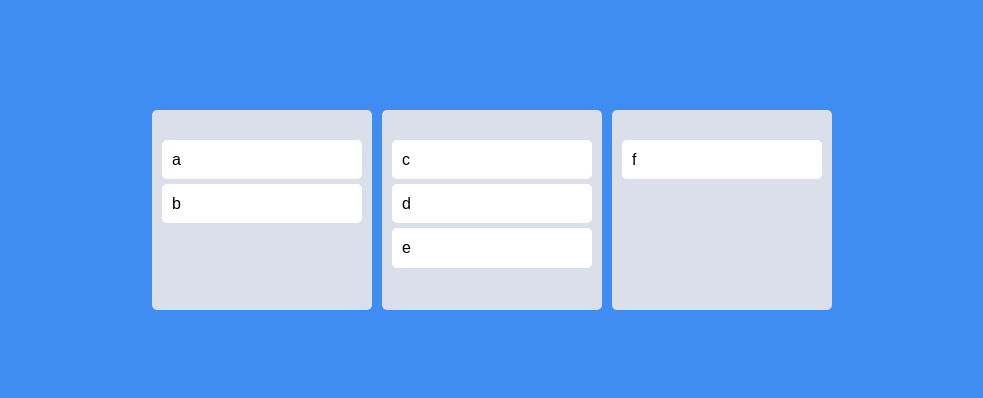
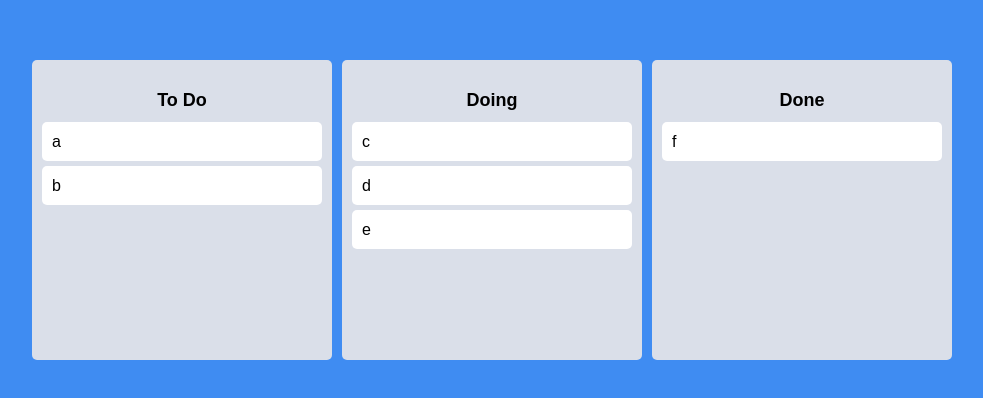
Before and after one commit to danielhc0228/trello-clone, a React (Vite) app: page / in a window 1280 px wide. Shown: the part 190-588 px from the top of the page, without its empty margins (148-1131 px from the left). Built offline with nearby package versions, Linux system fonts and the light colour scheme.

Commit message:
Make Cards move around in a relevant board, just one board

```diff
--- a/src/App.tsx
+++ b/src/App.tsx
@@ -6,31 +6,35 @@
 
 const Wrapper = styled.div`
     display: flex;
-    max-width: 680px;
-    width: 100%;
+    width: 100vw;
     margin: 0 auto;
     justify-content: center;
     align-items: center;
     height: 100vh;
 `;
 const Boards = styled.div`
-    display: grid;
+    display: flex;
+    justify-content: center;
+    align-items: flex-start;
     width: 100%;
-    grid-template-columns: repeat(3, 1fr);
     gap: 10px;
 `;
 
 function App() {
     const [toDos, setToDos] = useRecoilState(toDoState);
-    const onDragEnd = ({ draggableId, destination, source }: DropResult) => {
-        if (!destination) return;
-
-        // setToDos((oldTodos) => {
-        //     const copyTodos = [...oldTodos];
-        //     copyTodos.splice(source.index, 1);
-        //     copyTodos.splice(destination?.index, 0, draggableId);
-        //     return copyTodos;
-        // });
+    const onDragEnd = (info: DropResult) => {
+        const { destination, draggableId, source } = info;
+        if (destination?.droppableId === source.droppableId) {
+            setToDos((allBoard) => {
+                const boardCopy = [...allBoard[source.droppableId]];
+                boardCopy.splice(source.index, 1);
+                boardCopy.splice(destination?.index, 0, draggableId);
+                return {
+                    ...allBoard,
+                    [source.droppableId]: boardCopy,
+                };
+            });
+        }
     };
     return (
         <DragDropContext onDragEnd={onDragEnd}>
--- a/src/Components/Board.tsx
+++ b/src/Components/Board.tsx
@@ -3,11 +3,19 @@
 import DraggableCard from "./DraggableCard";
 
 const Wrapper = styled.div`
+    width: 300px;
     padding: 20px 10px;
     padding-top: 30px;
     background-color: ${(props) => props.theme.boardColor};
     border-radius: 5px;
-    min-height: 200px;
+    min-height: 300px;
+`;
+
+const Title = styled.h2`
+    text-align: center;
+    font-weight: 600;
+    margin-bottom: 10px;
+    font-size: 18px;
 `;
 
 interface IBoardProps {
@@ -17,16 +25,23 @@
 
 function Board({ toDos, boardId }: IBoardProps) {
     return (
+        <Wrapper>
+            <Title>{boardId}</Title>
             <Droppable droppableId={boardId}>
                 {(magic) => (
-                <Wrapper ref={magic.innerRef} {...magic.droppableProps}>
+                    <div ref={magic.innerRef} {...magic.droppableProps}>
                         {toDos.map((toDo, index) => (
-                        <DraggableCard key={toDo} toDo={toDo} index={index} />
+                            <DraggableCard
+                                key={toDo}
+                                index={index}
+                                toDo={toDo}
+                            />
                         ))}
                         {magic.placeholder}
-                </Wrapper>
+                    </div>
                 )}
             </Droppable>
+        </Wrapper>
     );
 }
 
--- a/src/atom.tsx
+++ b/src/atom.tsx
@@ -7,8 +7,8 @@
 export const toDoState = atom<IToDoState>({
     key: "toDo",
     default: {
-        to_do: ["a", "b"],
-        doing: ["c", "d", "e"],
-        done: ["f"],
+        "To Do": ["a", "b"],
+        Doing: ["c", "d", "e"],
+        Done: ["f"],
     },
 });
```
Lines whose indentation alone changed are shown as unchanged.
